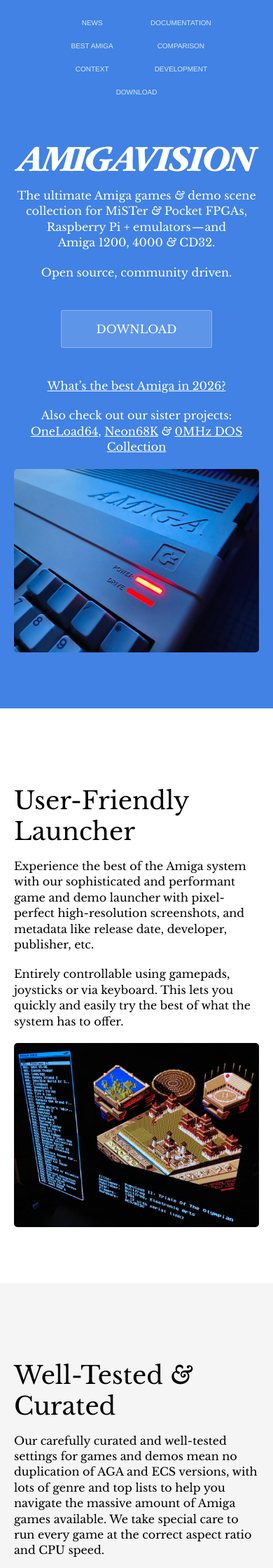
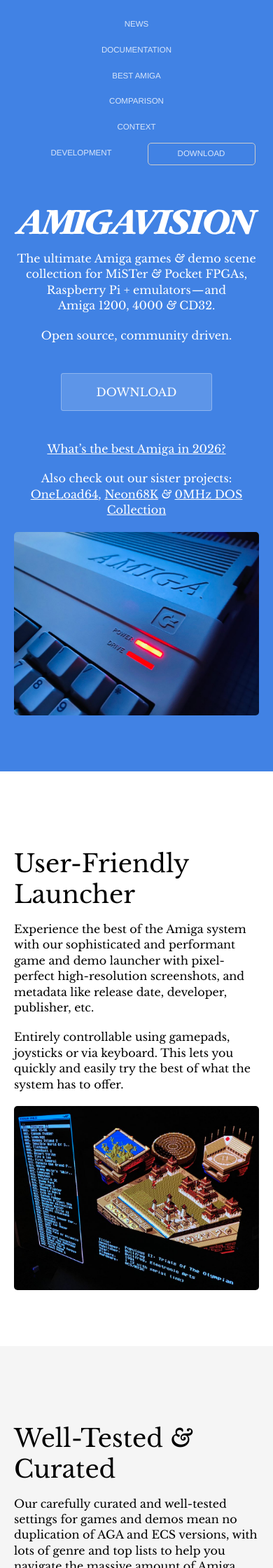
Before and after one commit to amigavision/amigavision.github.io, a Jekyll site: the page built from index.html, in a window 390 px wide. Shown: the top 2240 px of the page at 70% size. Built offline with Jekyll 4.4.1, drawn with Linux system fonts in a browser that asks for light colours.

Commit message:
Larger nav on mobile

```diff
--- a/_includes/amigavision.css
+++ b/_includes/amigavision.css
@@ -793,14 +793,13 @@
 border-bottom: 1px solid rgba(255,255,255,0.3);
 color: #fff;
 }
-@media (min-width:760px) {nav a.highlight {
+nav a.highlight {
 border: 1px #ccc solid;
 border-radius: 5px;
 }
 nav a.highlight:hover {
 background: #fff;
 color: #4182e4;
-  }
 }
 
 nav a.active {
@@ -815,11 +814,16 @@
   }
   nav a {
     margin: 0;
-    padding: 7px 6px;
-    font-size: .78em;
+    padding: 8px 6px;
+    font-size: .9em;
     line-height: 1.2;
-    flex: 0 1 calc(33.333% - 6px);
+    flex: 0 1 calc(50% - 6px);
     text-align: center;
+  }
+  nav a.highlight {
+    order: 100;
+    flex: 0 1 auto;
+    min-width: 140px;
   }
 }
 .footer-links {
```
Lines whose indentation alone changed are shown as unchanged.
